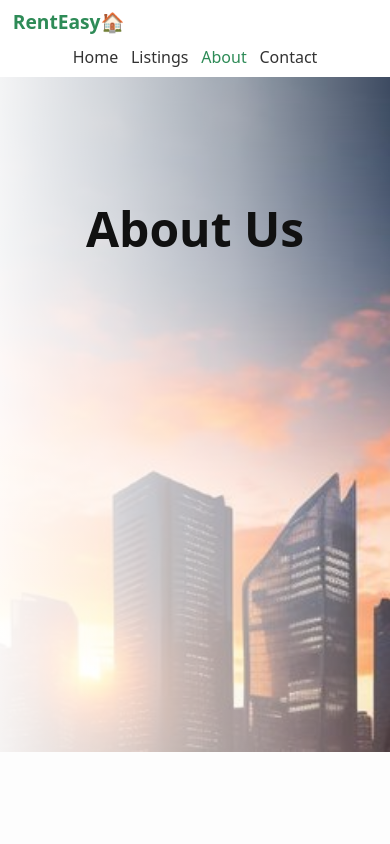
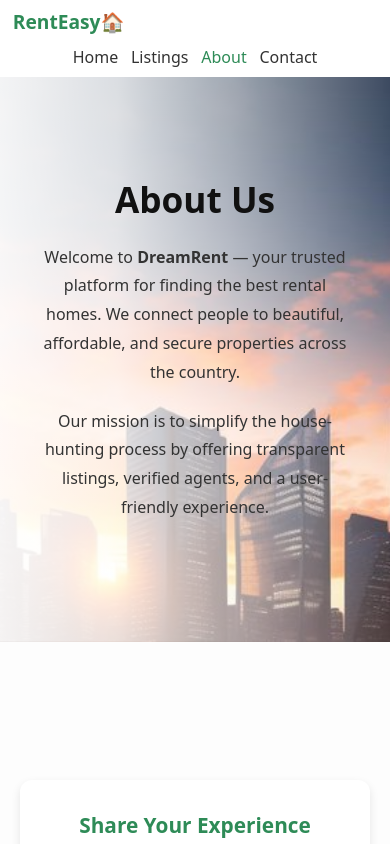
Before and after one commit to muluhbills-ai/Rental-homes, a React (Vite) app: page /about in a window 390 px wide. Shown: the top 844 px of the page. Built offline with nearby package versions, Linux system fonts and the light colour scheme.

Commit message:
completed contact form

```diff
--- a/package.json
+++ b/package.json
@@ -10,6 +10,7 @@
     "preview": "vite preview"
   },
   "dependencies": {
+    "@emailjs/browser": "^4.4.1",
     "@vercel/analytics": "^1.5.0",
     "emailjs-com": "^3.2.0",
     "react": "^19.1.1",
--- a/src/components/ContactForm/ContactForm.jsx
+++ b/src/components/ContactForm/ContactForm.jsx
@@ -4,6 +4,7 @@ import styles from "./ContactForm.module.css";
 function ContactForm() {
   const [form, setForm] = useState({ name: "", email: "", message: "" });
   const [submitted, setSubmitted] = useState(false);
+  const [error, setError] = useState("");
 
   const handleChange = (e) => {
     setForm({ ...form, [e.target.name]: e.target.value });
@@ -11,14 +12,38 @@ function ContactForm() {
 
   const handleSubmit = (e) => {
     e.preventDefault();
-    if (!form.name || !form.email || !form.message) return;
+    setError("");
+
+    if (!form.name || !form.email || !form.message) {
+      setError("Please fill in all fields.");
+      return;
+    }
+
+    // ✅ Replace this with your WhatsApp number (use international format, no "+" or spaces)
+    const phoneNumber = "237654964230"; // Example: Cameroon number
+
+    // ✅ Create the prefilled WhatsApp message
+    const message = `Hello, my name is ${form.name}. My email is ${form.email}.
+Here is my message: ${form.message}`;
+
+    // ✅ Encode message for URL
+    const encodedMessage = encodeURIComponent(message);
+
+    // ✅ WhatsApp link
+    const whatsappLink = `https://wa.me/${phoneNumber}?text=${encodedMessage}`;
+
+    // ✅ Redirect user to WhatsApp
+    window.open(whatsappLink, "_blank");
+
     setSubmitted(true);
-    setTimeout(() => setSubmitted(false), 3000);
+    setForm({ name: "", email: "", message: "" });
+    setTimeout(() => setSubmitted(false), 4000);
   };
 
   return (
     <div className={styles.container}>
-      {submitted && <p className={styles.success}>Message sent! ✅</p>}
+      {submitted && <p className={styles.success}>✅ Redirecting to WhatsApp...</p>}
+      {error && <p className={styles.error}>{error}</p>}
 
       <form onSubmit={handleSubmit} className={styles.form}>
         <label>
--- a/src/pages/AboutPage/AboutPage.module.css
+++ b/src/pages/AboutPage/AboutPage.module.css
@@ -1,9 +1,11 @@
+/* ====== Overall Page ====== */
 .aboutPage {
   display: flex;
   flex-direction: column;
   align-items: center;
   overflow-x: hidden;
   background-color: #fdfdfd;
+  width: 100%;
 }
 
 /* ====== About Section ====== */
@@ -13,22 +15,25 @@
   display: flex;
   justify-content: center;
   align-items: center;
+  position: relative;
+  border: none;
+  overflow: hidden;
+
+  /* ✨ Background fade from left → right */
   background: linear-gradient(
       to right,
       rgba(255, 255, 255, 0.95) 0%,
-      rgba(255, 255, 255, 0.8) 30%,
+      rgba(255, 255, 255, 0.85) 30%,
       rgba(255, 255, 255, 0.6) 60%,
       rgba(255, 255, 255, 0.2) 100%
     ),
-    url("../../../public/assets/images/herosection-bg.jpg"); /* your local image */
+    url("../../../public/assets/images/herosection-bg.jpg");
   background-size: cover;
   background-position: center;
   background-repeat: no-repeat;
-  border: none;
-  position: relative;
-  overflow: hidden;
 }
 
+/* ====== Text Overlay ====== */
 .overlay {
   text-align: center;
   color: #222;
@@ -36,35 +41,64 @@
   padding: 40px 20px;
 }
 
-/* ====== Title ====== */
+/* ====== Heading Animation ====== */
 .aboutContent h1 {
   font-size: 3rem;
   font-weight: 700;
   color: #111;
   margin-bottom: 20px;
   text-align: center;
+
+  opacity: 0;
+  transform: translateY(-20px);
+  animation: fadeSlideIn 1.2s ease-out forwards;
+  animation-delay: 0.2s;
 }
 
-/* ====== Paragraphs ====== */
+/* ====== Paragraphs with Fade Animation ====== */
 .aboutContent p {
   font-size: 1.2rem;
   line-height: 1.8;
   color: #333;
   opacity: 0;
   transform: translateY(30px);
+  margin-bottom: 20px;
   transition: all 0.8s ease-in-out;
   cursor: pointer;
-  margin-bottom: 20px;
+
+  /* Fade in once the page loads */
+  animation: fadeSlideIn 1.2s ease-out forwards;
 }
 
+/* ✨ Staggered delays for smooth sequence */
+.aboutContent p:nth-of-type(1) {
+  animation-delay: 0.6s;
+}
+
+.aboutContent p:nth-of-type(2) {
+  animation-delay: 0.9s;
+}
+
+.aboutContent p:nth-of-type(3) {
+  animation-delay: 1.2s;
+}
+
+/* ====== Hover Interaction ====== */
 .aboutContent p:hover {
   color: #0a6835;
   text-decoration: underline;
 }
 
-.aboutContent p.show {
-  opacity: 1;
-  transform: translateY(0);
+/* ====== Fade-Slide Animation Keyframes ====== */
+@keyframes fadeSlideIn {
+  0% {
+    opacity: 0;
+    transform: translateY(40px);
+  }
+  100% {
+    opacity: 1;
+    transform: translateY(0);
+  }
 }
 
 /* ====== Reviews Section ====== */
@@ -73,9 +107,10 @@
   max-width: 900px;
   margin: 60px auto 30px;
   padding: 30px 20px;
+  text-align: center;
 }
 
-/* ====== Footer ====== */
+/* ====== Footer Section ====== */
 .footer {
   text-align: center;
   color: #777;
@@ -88,3 +123,19 @@
   font-style: italic;
   color: #999;
 }
+
+/* ====== Responsive ====== */
+@media (max-width: 768px) {
+  .aboutContent {
+    height: auto;
+    padding: 60px 20px;
+  }
+
+  .aboutContent h1 {
+    font-size: 2.2rem;
+  }
+
+  .aboutContent p {
+    font-size: 1rem;
+  }
+}
```
Also changed, not shown: 1 other file (tests, documents, lock files or other folders).
